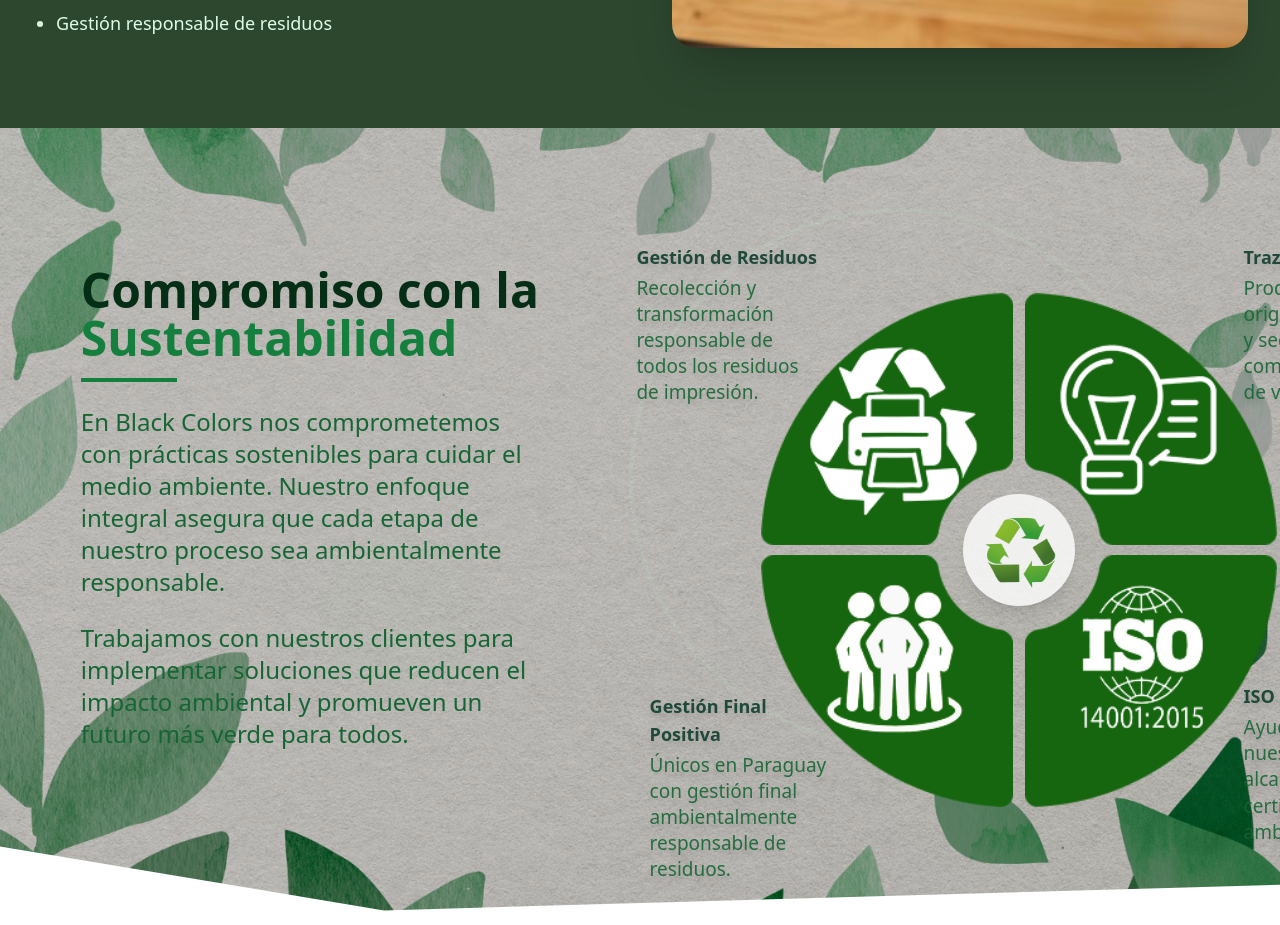
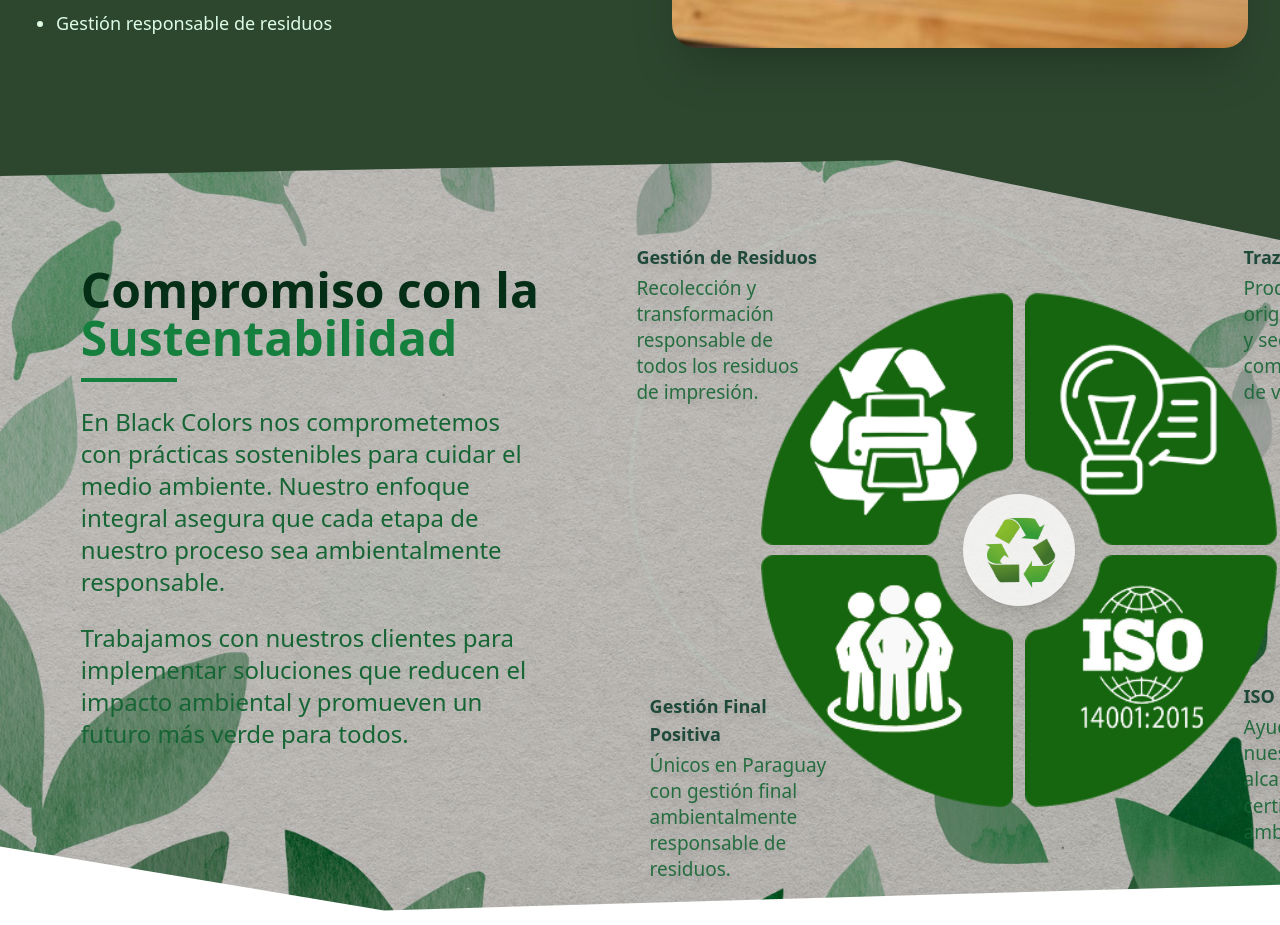
Before and after one commit to francobg7/black-colors-eco-print, a React (Vite) app: page / in a window 1280 px wide. Shown: the part 2669-3594 px from the top of the page. Built offline with nearby package versions, Linux system fonts and the light colour scheme.

Commit message:
background modified

```diff
--- a/src/components/SustentabilidadSection.tsx
+++ b/src/components/SustentabilidadSection.tsx
@@ -58,6 +58,15 @@ const SustentabilidadSection = () => {
 
 	return (
 		<section className="py-16 md:py-24 lg:py-32 relative overflow-hidden">
+		{/* SVG de transición desde la sección de leasing (color verde) */}
+		<svg
+			className="absolute left-0 top-0 w-full h-40 z-10"
+			viewBox="0 0 100 100"
+			preserveAspectRatio="none"
+		>
+			<polygon fill="#2d472f" points="0,0 100,0 100,70 70,20 0,30" />
+		</svg>
+
 			{/* Imagen de fondo - sin superposición verde */}
 			<div
 				className="absolute inset-0 z-0 bg-cover bg-center bg-no-repeat"
```
